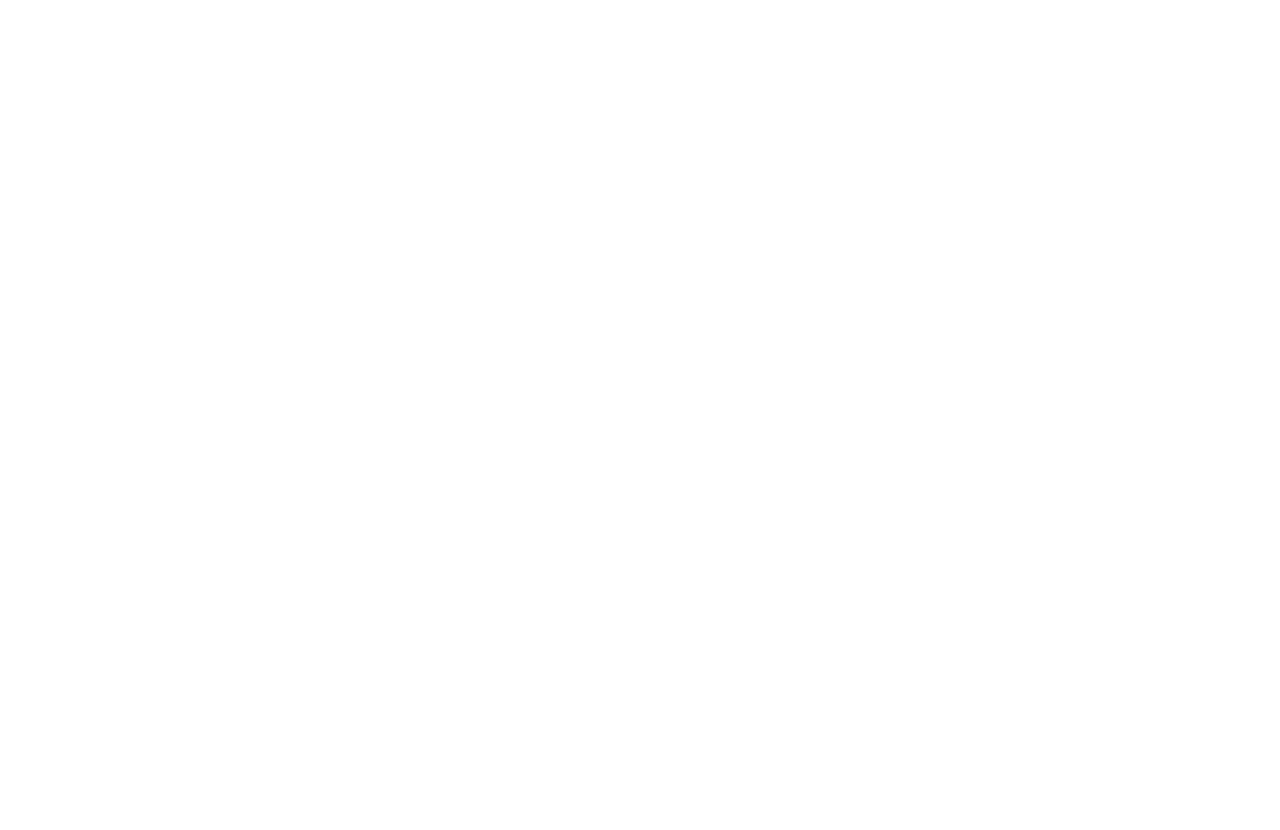
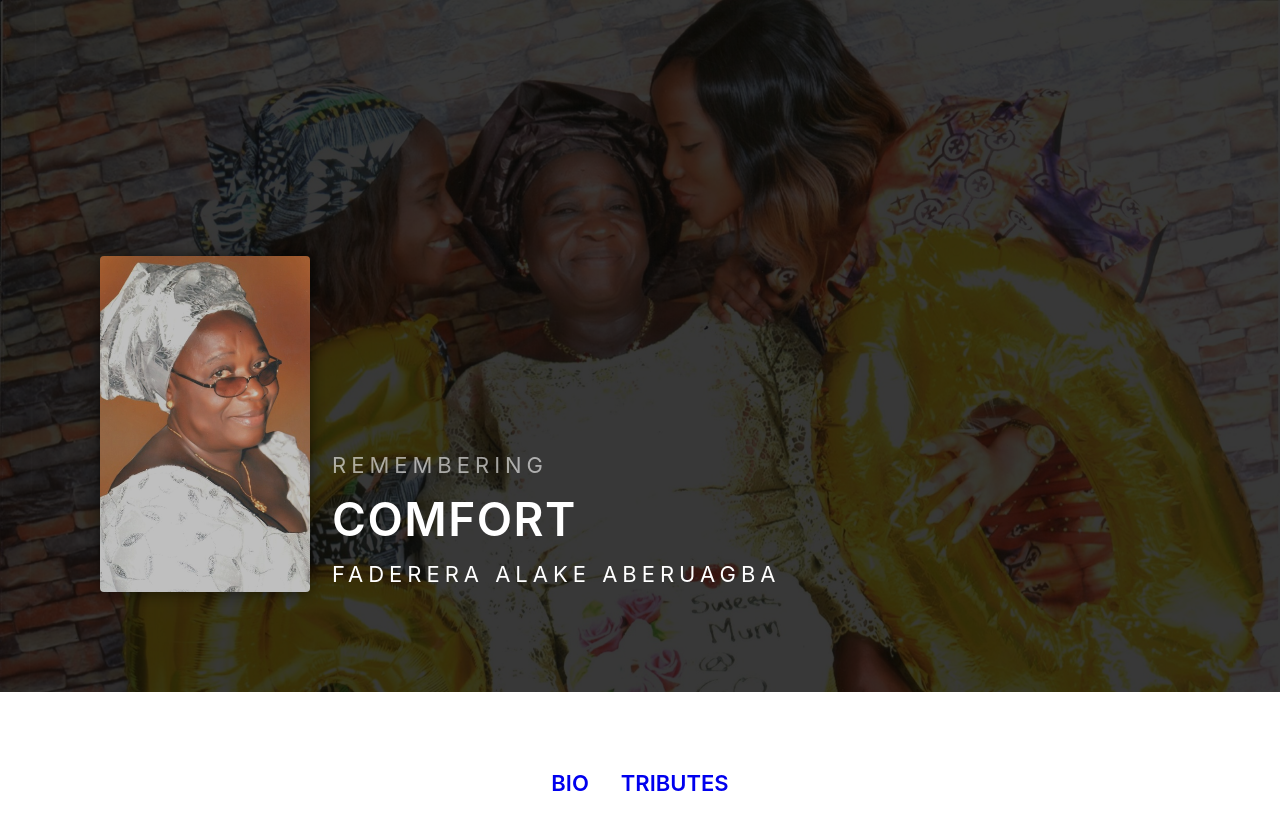
Before and after one commit to Praizleye/tribute-website, a Vue app: page / in a window 1280 px wide. Before the commit this address had no page. Shown: the top 830 px of the page. Before the commit the page ends 800 px from the top, so only its background shows below. Built offline with nearby package versions, Linux system fonts and the light colour scheme.

Commit message:
fixed my mes up

```diff
--- a/src/App.vue
+++ b/src/App.vue
@@ -41,42 +41,37 @@
 
     data:()=>{
       return{
+        disPic:null,
+        picInterval:null,
+        bgInterval:null,
+        disBg:null,
+        themeCol:null,
+        counterCol:null,
         i:0,
         n:0,
-        disPic:heroPic[this.i],
-        picInterval:null,
-        bgInterval:null,
-        disBg:heroBg[this.n].bgPic,
-        themeCol:heroBg[this.n].priCol,
-        counterCol:null,
       }
     },
+    beforeMount(){
+      this.disPic = heroPic[this.i];
+      this.disBg = heroBg[this.n].bgPic;
+      this.themeCol = heroBg[this.n].priCol;
+    },
     mounted(){
-
-      setInterval(()=>{
-        changeImg();
-      },7000);
-
-      setInterval(()=>{
-        changeBg();
-      },8000);
-
-    },
-    methods:{
-      changeImg(){
-        const max = heroPic.length;
+      let max = heroPic.length;
+      this.picInterval = setInterval(()=>{
         this.i = this.i < max ? this.i + 1 : 0 ;
         this.disPic = heroPic[this.i];
-      },
+      },45000);
 
-      changeBg(){
-        const max = heroBg.length;
+      let max2 = heroBg.length;
+      this.bgInterval = setInterval(()=>{
         this.n = this.n < max2 ? this.n + 1 : 0 ;
         this.disBg = heroBg[this.n].bgPic;
         this.themeCol = heroBg[this.n].priCol;
         this.counterCol = heroBg[this.n].opCol;
-      },
-    }
+      },17500);
+
+    },
 
   }
 </script>
```
